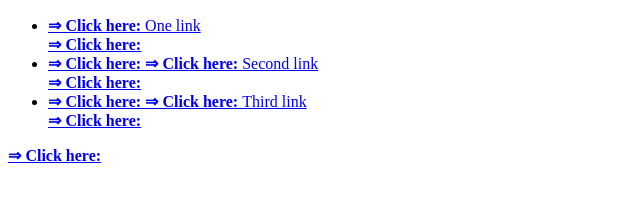
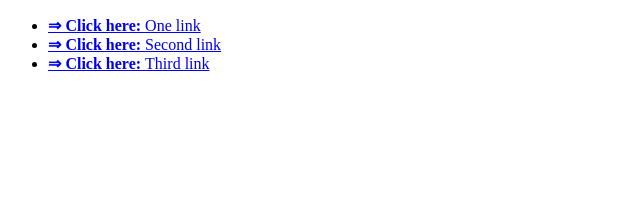
Before and after one commit to jackle6/lecture1, a plain HTML site: page before.html in a window 1280 px wide. Shown: the whole page, without its empty margins (0-640 px from the left). Drawn offline with Linux system fonts and the light colour scheme.

Commit message:
before_corrected

```diff
--- a/before.html
+++ b/before.html
@@ -13,9 +13,9 @@
 	</head>
 	<body>
 		<ul>
-			<li><a href="#">One link</li>
-			<li><a href="#">Second link</li>
-			<li><a href="#">Third link</li>
+			<li><a href="#">One link</a></li>
+			<li><a href="#">Second link</a></li>
+			<li><a href="#">Third link</a></li>
 		</ul>
 	</body>
 </html>
```
